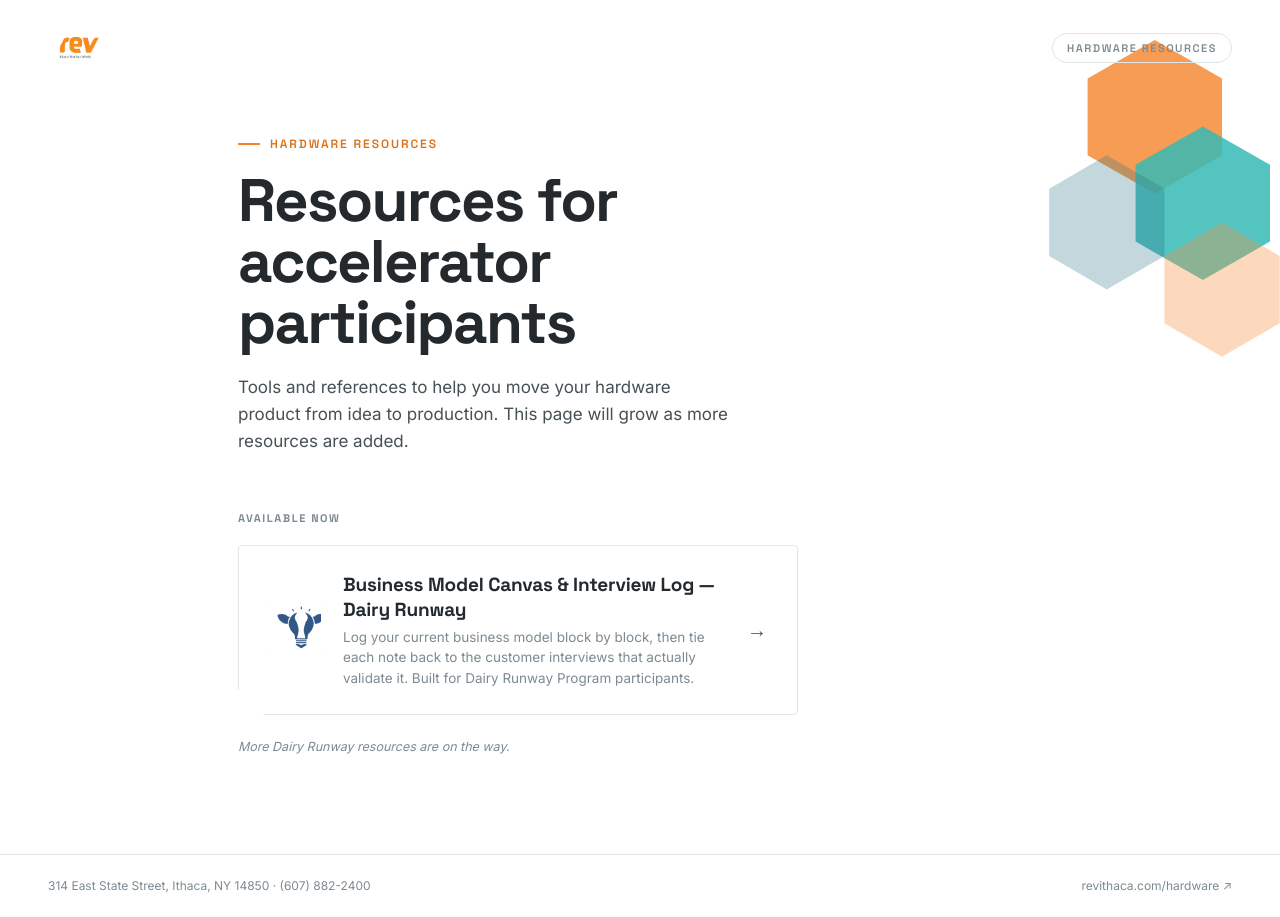
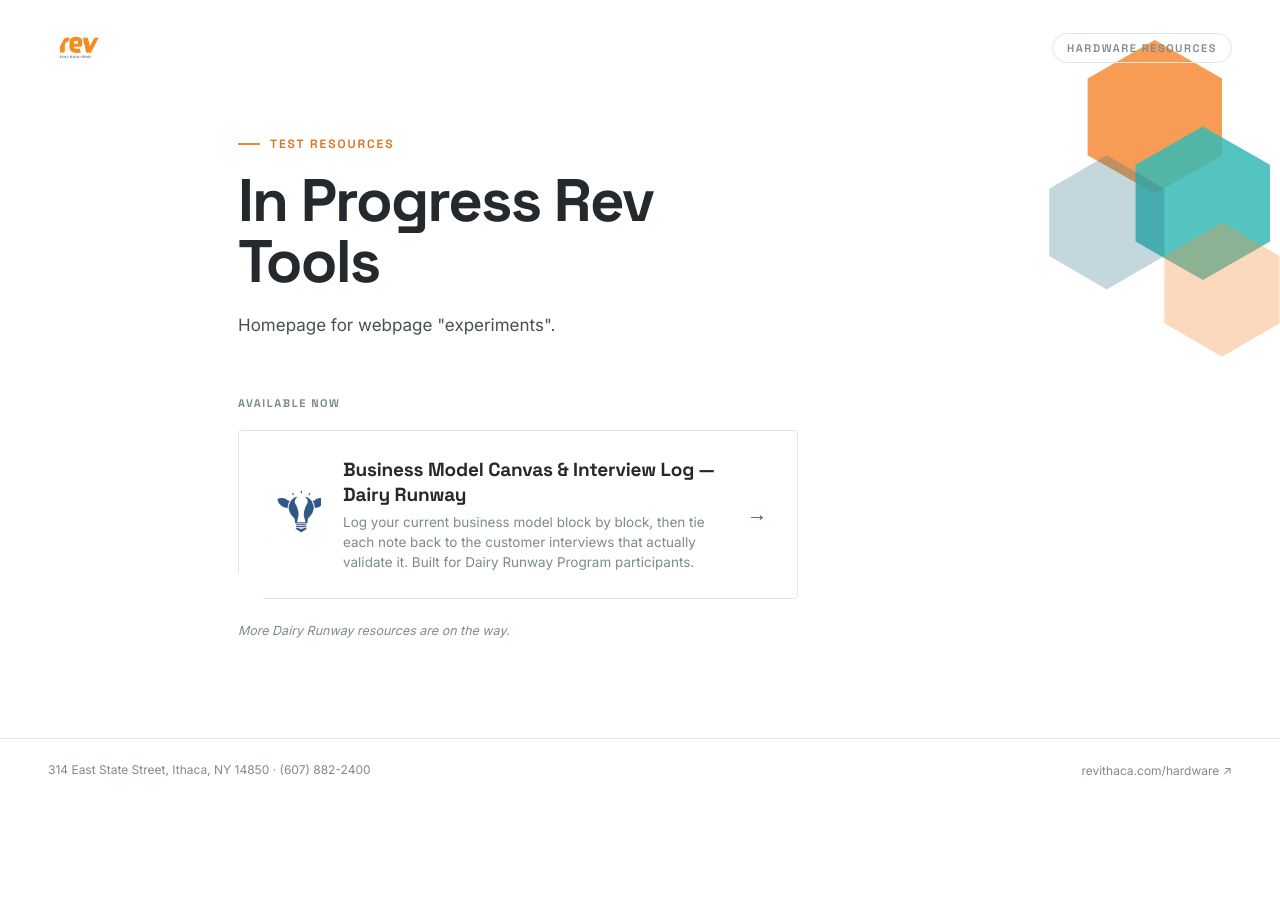
Before and after one commit to drk225/Webtoolstest, a plain HTML site: page index.html in a window 1280 px wide. After the commit the page ends 801 px from the top, so only its background shows below. Drawn offline with Linux system fonts and the light colour scheme.

Commit message:
Update index.html

```diff
--- a/index.html
+++ b/index.html
@@ -282,10 +282,10 @@ footer a:hover { color: var(--accent-deep); }
 </header>
 
 <main>
-  <div class="eyebrow">Hardware Resources</div>
-  <h1>Resources for accelerator participants</h1>
+  <div class="eyebrow">Test Resources</div>
+  <h1>In Progress Rev Tools</h1>
   <p class="lede">
-    Tools and references to help you move your hardware product from idea to production. This page will grow as more resources are added.
+    Homepage for webpage "experiments".
   </p>
 
   <div class="tools">
```
